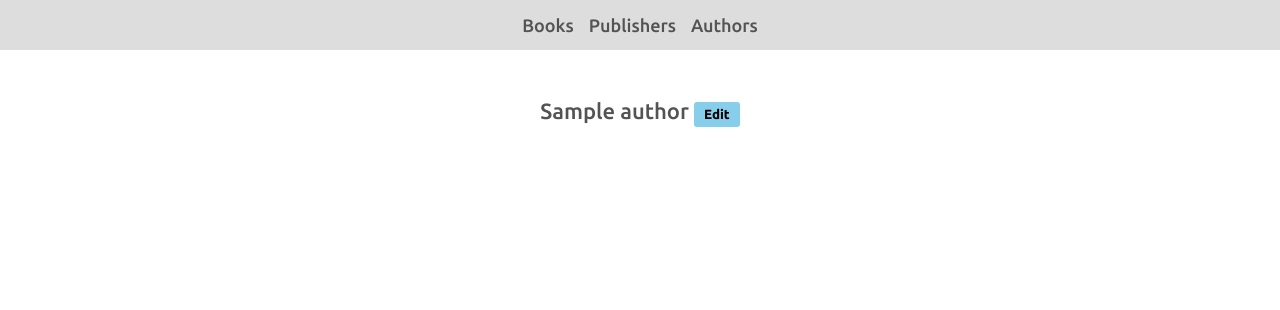
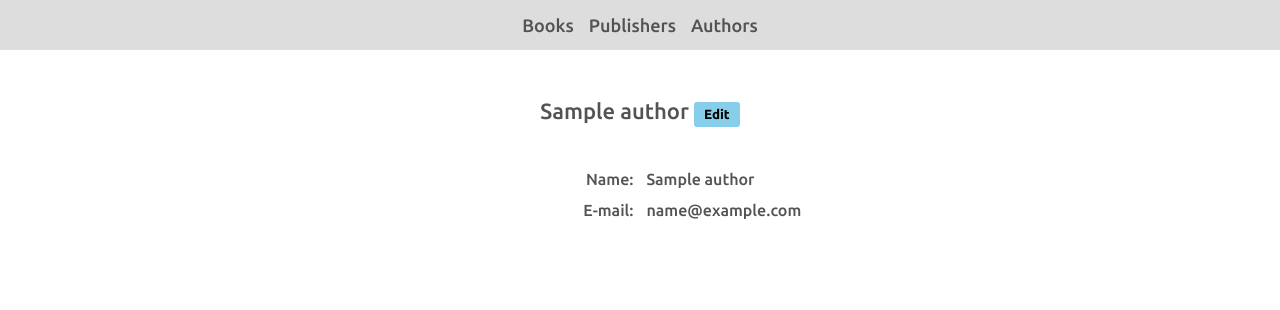
Before and after one commit to liligga/django-books, a Django app: page /authors/1 in a window 1280 px wide. Shown: the top 310 px of the page. Run offline with Django 4.2, Linux system fonts and the light colour scheme; tables that the repository leaves empty hold one stand-in row (values such as "Sample post"); some libraries are stand-ins or nearby versions.

Commit message:
Minor html/css fixes

```diff
--- a/bookkeeper/views.py
+++ b/bookkeeper/views.py
@@ -83,7 +83,7 @@ def publisher_detail(request: HttpRequest, publisher_id: int):
         'page_title': 'Details of a publisher',
         'edit_url': 'edit_publisher'
     }
-    return render(request, 'books/book_detail.html', context)
+    return render(request, 'books/publisher_detail.html', context)
 
 
 @login_required(login_url='user_login')
@@ -128,7 +128,7 @@ def author_list(request: HttpRequest):
         'detail_url': 'author_detail',
         'page_title': 'List of all authors'
     }
-    return render(request, 'books/book_list.html', context)
+    return render(request, 'books/author_list.html', context)
 
 
 def author_detail(request: HttpRequest, author_id: int):
@@ -138,7 +138,7 @@ def author_detail(request: HttpRequest, author_id: int):
         'page_title': 'Details of a author',
         'edit_url': 'edit_author'
     }
-    return render(request, 'books/book_detail.html', context)
+    return render(request, 'books/author_detail.html', context)
 
 
 @login_required(login_url='user_login')
--- a/static/css/styles.css
+++ b/static/css/styles.css
@@ -72,6 +72,7 @@ button.form-button {
     grid-template-columns: repeat(4, 1fr);
     gap: 10px;
     margin-top: 3em;
+    padding-bottom: 2.5em;
 }
 
 .center-form {
@@ -125,4 +126,31 @@ button.form-button {
 
 .item-table {
     grid-column: 1/-1;
+    border-collapse: collapse;
 }
+
+.item-table tr:nth-child(even){
+    background-color: #ddd;
+}
+
+.item-table tr:hover{
+    background-color: aliceblue;
+}
+
+.item-table td {
+    padding: 0.4em;
+}
+
+.content {
+    grid-column: 2/4;
+}
+
+.content {
+    display: grid;
+    grid-template-columns: 1fr 1fr;
+    grid-gap: 0.8em;
+}
+
+.content .field-name {
+    justify-self: end;
+}
--- a/templates/books/author_detail.html
+++ b/templates/books/author_detail.html
@@ -0,0 +1,13 @@
+{% extends 'index.html' %}
+
+{% block title %} {{page_title}} {% endblock title %}
+{% block content %}
+    <div class="title">
+        {{obj.name}}
+        <button class="form-button"><a href="{% url edit_url obj.pk %}">Edit</a></button>
+    </div>
+    <div class="content">
+        <div class="field-name">Name: </div><div>{{obj.name}}</div>
+        <div class="field-name">E-mail: </div><div>{{obj.email}}</div>
+    </div>
+{% endblock content %}
--- a/templates/books/publisher_list.html
+++ b/templates/books/publisher_list.html
@@ -14,7 +14,7 @@
                         {{obj.name}}
                     </a>
                 </td>
-                <td>{{obj.address|truncatechars:10}}</td>
+                <td>{{obj.address|truncatechars:25}}</td>
                 <td><a href="{% url 'edit_publisher' obj.pk %}">Update</a></td>
                 <td>Delete</td>
             </tr>
```
Also changed, not shown: templates/books/author_list.html (+3 -4 lines), templates/books/publisher_detail.html (+13 -0 lines).
